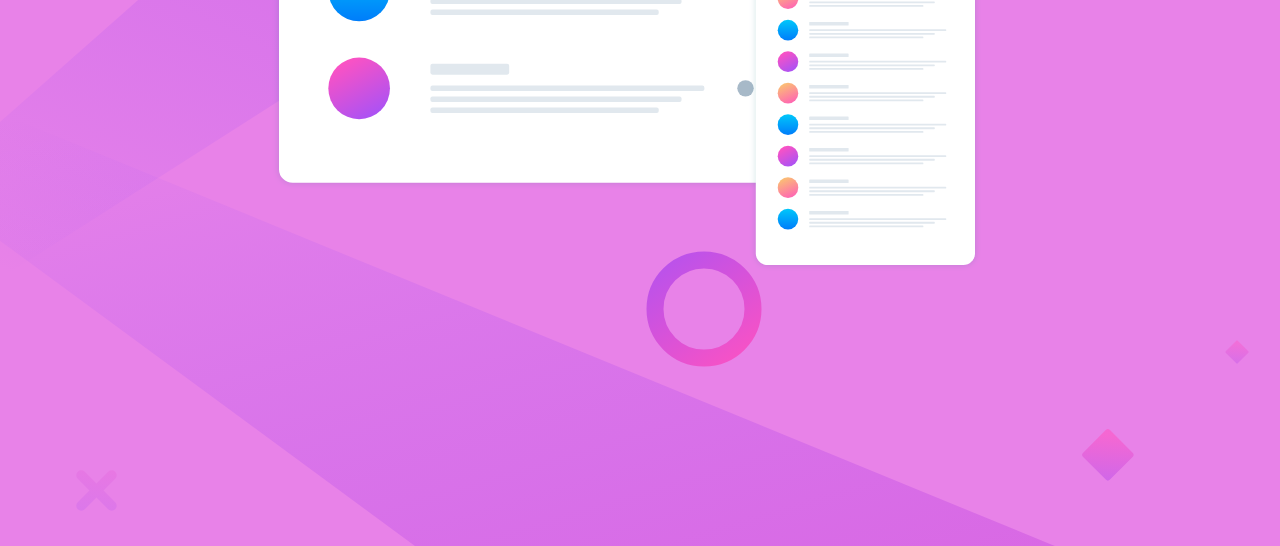
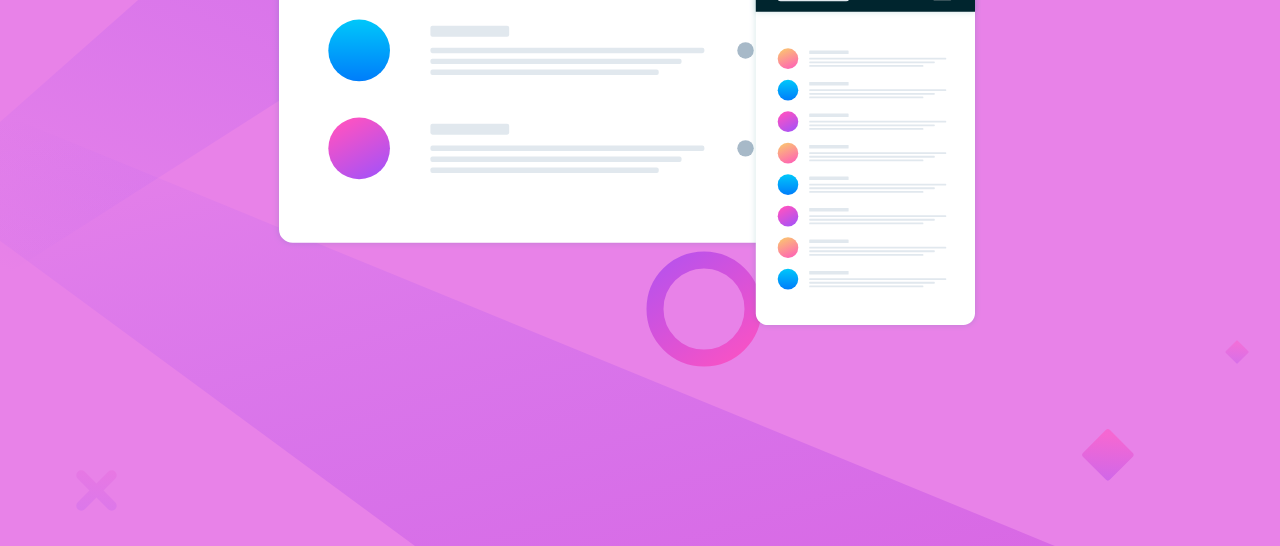
Before and after one commit to Nifilat/huddle-landing-page-design, a plain HTML site: page index.html in a window 1280 px wide. Shown: the part 254-800 px from the top of the page. Drawn offline with Linux system fonts and the light colour scheme; a web font is replaced by a local one.

Commit message:
Update index.css

```diff
--- a/index.css
+++ b/index.css
@@ -7,7 +7,8 @@ body {
 
 #illustration {
   float: left;
-  justify-content: end;
+
+  margin: 60px 0px;
 }
 
 #logo {
```
